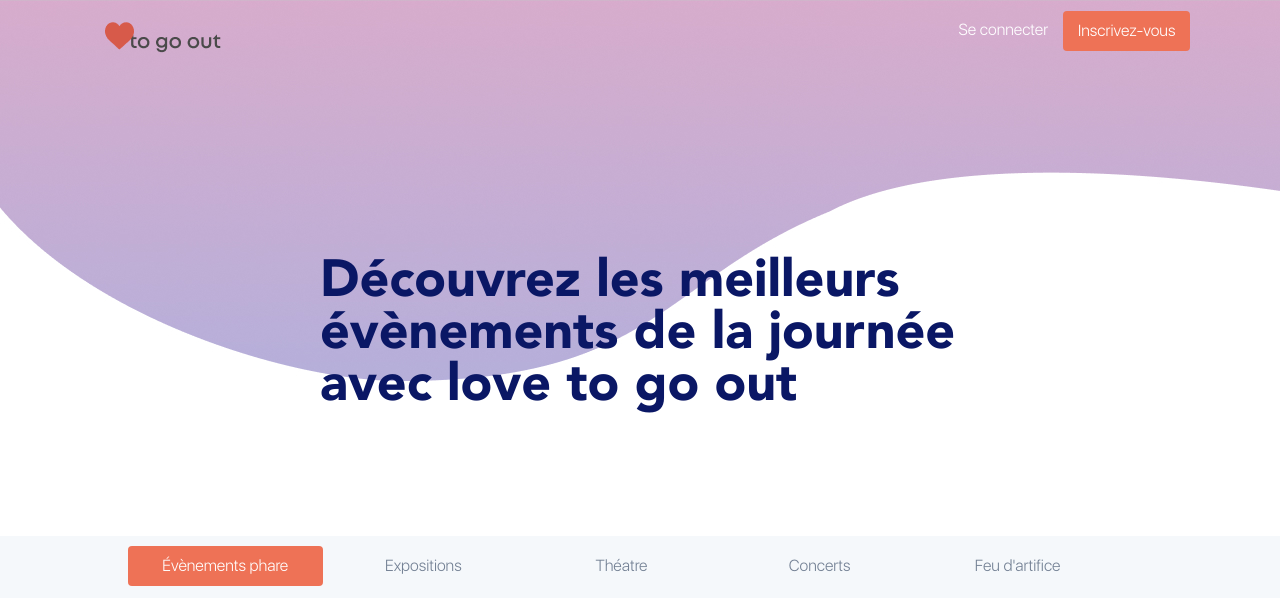
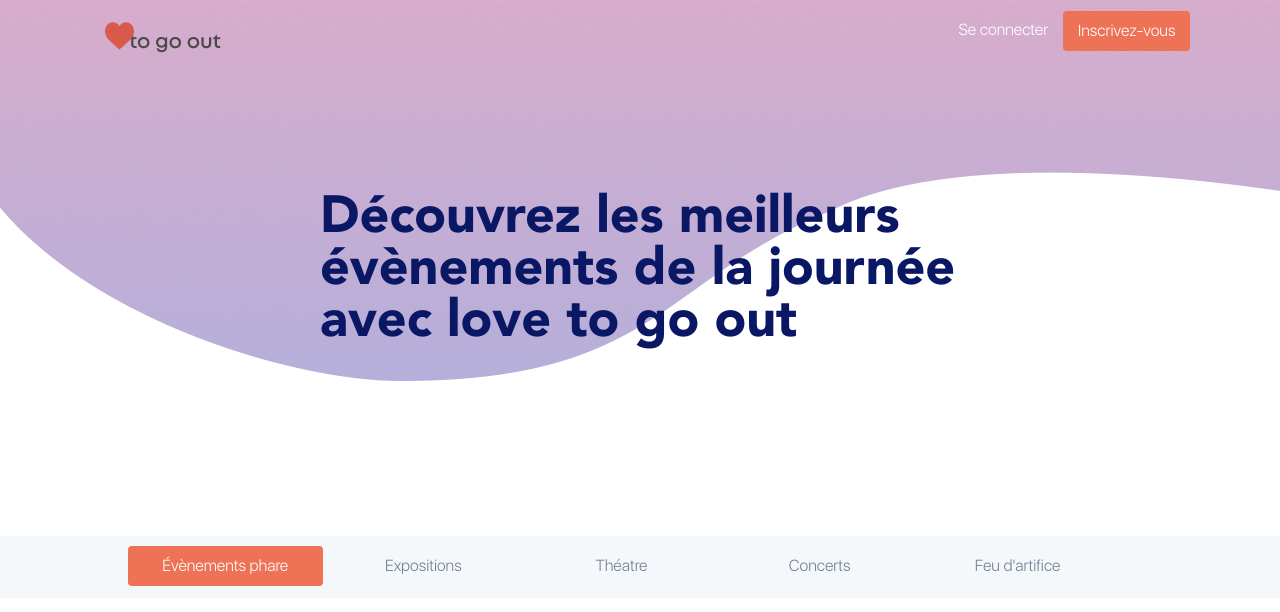
Before and after one commit to kentoje/php-project, a PHP site: page / in a window 1280 px wide. Shown: the top 612 px of the page. Run offline with PHP 8.4, Linux system fonts and the light colour scheme; style sheets or scripts are compiled from the project's sources.

Commit message:
fix title

```diff
--- a/src/scss/style.scss
+++ b/src/scss/style.scss
@@ -80,7 +80,7 @@ header{
   color: $color-blue;
   text-align: left;
   margin-left: 25%;
-  margin-top: 15%;
+  margin-top: 10%;
   width: 690px;
   font-size: 52px;
 }
```
